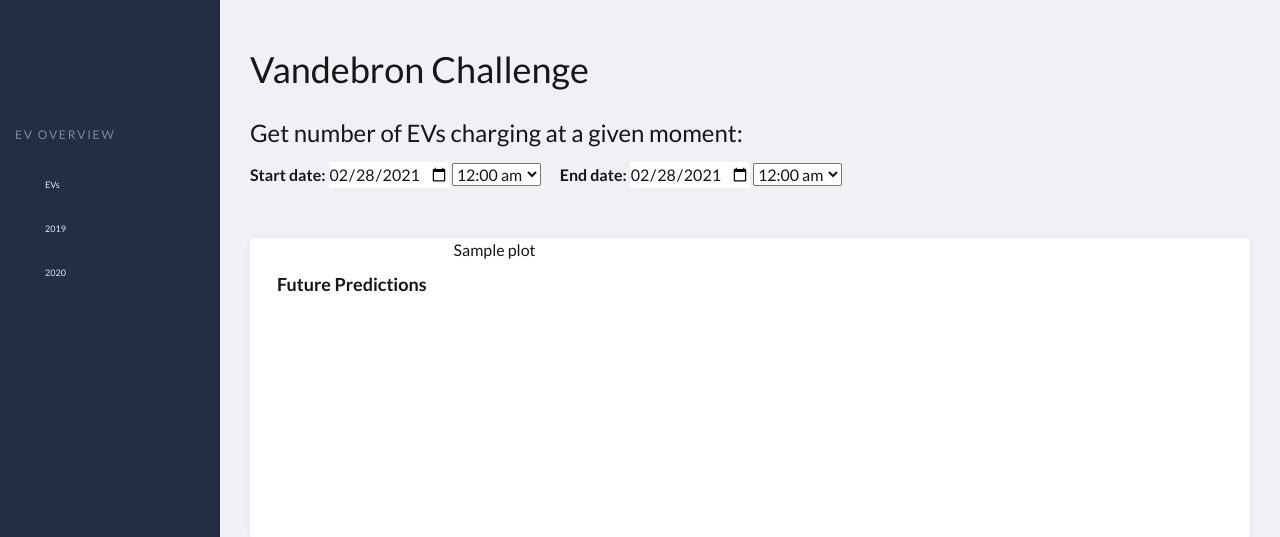
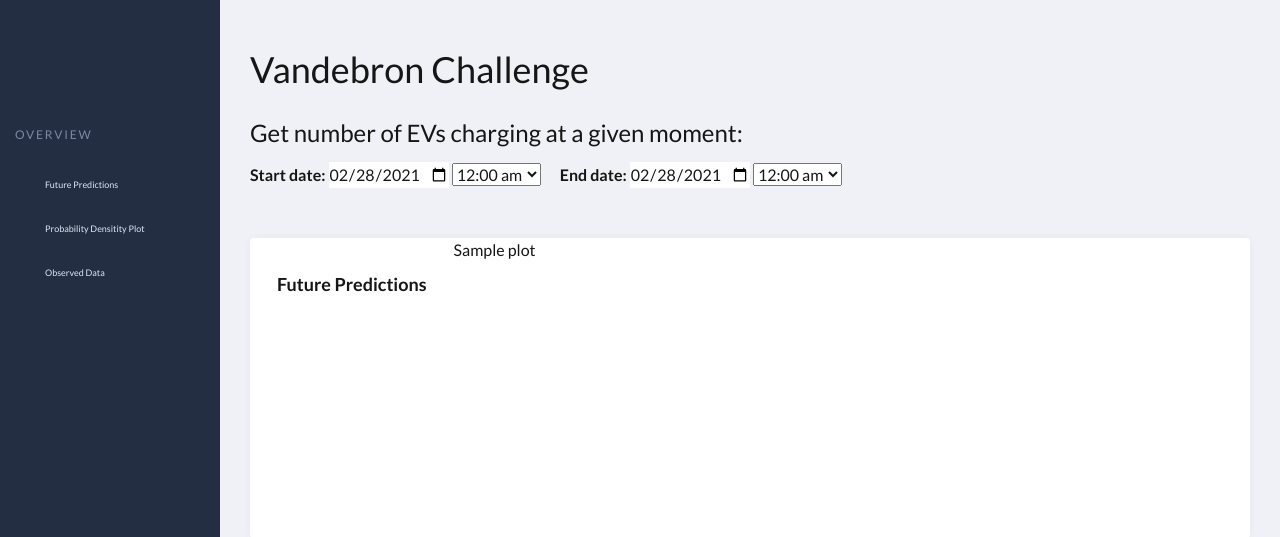
Before and after one commit to rebeccadavidsson/Forecast-Electric-Vehicles, a Flask app: template templates/home.html in a window 1280 px wide. Shown: the top 537 px of the page. Run offline with Flask 3, Linux system fonts and the light colour scheme; the template is opened without the code that fills it: most values are stand-ins (such as "Sample title", 1, 10 or a date in 2020); parts of the project's set-up code (start-up, migrations or seed data) failed here and were passed over; some libraries are stand-ins or nearby versions.

Commit message:
observed data

```diff
--- a/flask_app.py
+++ b/flask_app.py
@@ -1,19 +1,15 @@
-from flask import Flask, jsonify, make_response, render_template, Markup
-from dash import Dash
+from flask import Flask, make_response, render_template, Markup
 import dash
 import dash_core_components as dcc
 import dash_html_components as html
 from dash.dependencies import Input, Output
 from predict import run, prepare_compact_dataset
-import plotly
 import plotly.figure_factory as ff
 import plotly.express as px
-import plotly.graph_objs as go
-from bs4 import BeautifulSoup
 from plotly.offline import plot
 import pandas as pd
 import numpy as np
-
+import matplotlib.pylab as plt
 
 server = Flask(__name__)
 app = dash.Dash(
@@ -67,16 +63,16 @@
     return graph
 
 
-def plot_density():
+def plot_density(hour=15):
 
     df = pd.read_pickle("densities.p")
 
-    df_section = df[df["Hour"] == 15]
+    df_section = df[df["Hour"] == hour]
 
     # fig = px.histogram(df_section, x="Means", histnorm='probability density')
     # fig.show()
     group_labels = ['distplot']
-    fig = ff.create_distplot([df_section["Means"].values], group_labels, bin_size=1000, curve_type="kde")
+    fig = ff.create_distplot([df_section["Means"].values], group_labels, bin_size=len(df_section) * 5, curve_type="kde")
     fig.update_layout(
         margin=dict(l=30, r=0, t=0, b=30),
         autosize=True,
--- a/templates/home.html
+++ b/templates/home.html
@@ -30,34 +30,35 @@
               </button>
               <ul class="admin-menu">
                 <li class="menu-heading">
-                  <h3>EV overview</h3>
+                  <h3>Overview</h3>
                 </li>
                 <li>
-                  <a href="#0">
+                  <a href="#main_plot">
                     <svg>
-                      <use xlink:href="#pages"></use>
+                      <use xlink:href="#main_plot"></use>
                     </svg>
-                    <span>EVs</span>
+                    <span>Future Predictions</span>
                   </a>
                 </li>
                 <li>
-                  <a href="#0">
+                  <a href="#prob_dens">
                     <svg>
-                      <use xlink:href="#users"></use>
+                      <use xlink:href="#prob_dens"></use>
                     </svg>
-                    <span>2019</span>
+                    <span>Probability Densitity Plot</span>
                   </a>
                 </li>
                 <li>
-                  <a href="#0">
+
+                  <a href="#observed">
                     <svg>
-                      <use xlink:href="#trends"></use>
-                    </svg>
-                    <span>2020</span>
+                        <use xlink:href="#collection"></use>
+                      </svg>
+                    <span>Observed Data</span>
                   </a>
                 </li>
                 <li>
-                  <a href="#0">
+                  <a href="#observed">
                     <svg>
                       <use xlink:href="#collection"></use>
                     </svg>
@@ -185,13 +186,13 @@
                     <option value="22">10:00 pm</option>
                     <option value="23">11:00 pm</option>
                 </select>
-                <div class="inner">
+                <div class="inner" id="prob_dens">
                     <h4 class="inner_title">Probability curve of the charging session length at a given hour </h4>
                     {{ density_plot|safe }}
                 </div>
             </article>
 
-              <article>
+              <article id="observed">
                 <h5 style="font-weight: 800;" class="inner_title">Observed Data</h5>
                 {{ observed_plot|safe }}
               </article>
```
